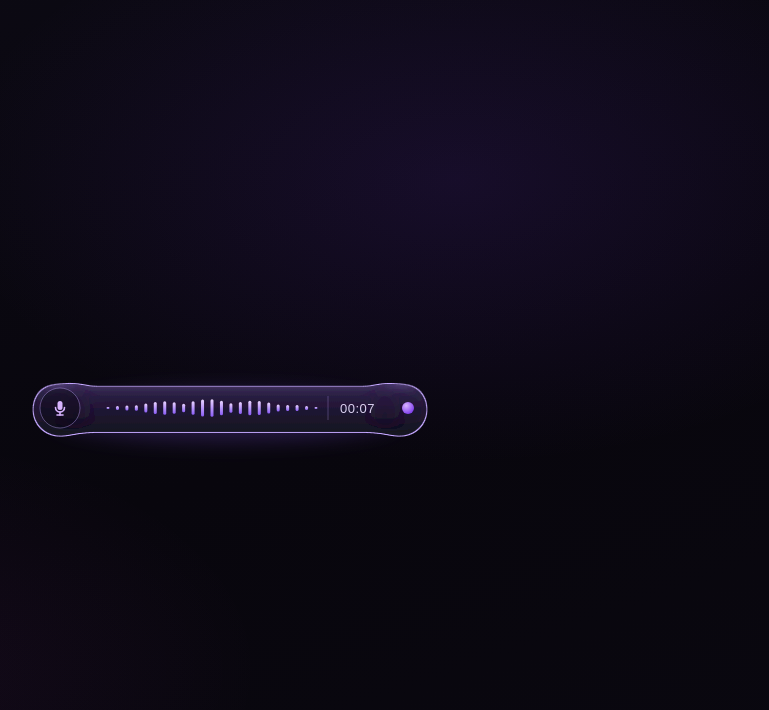
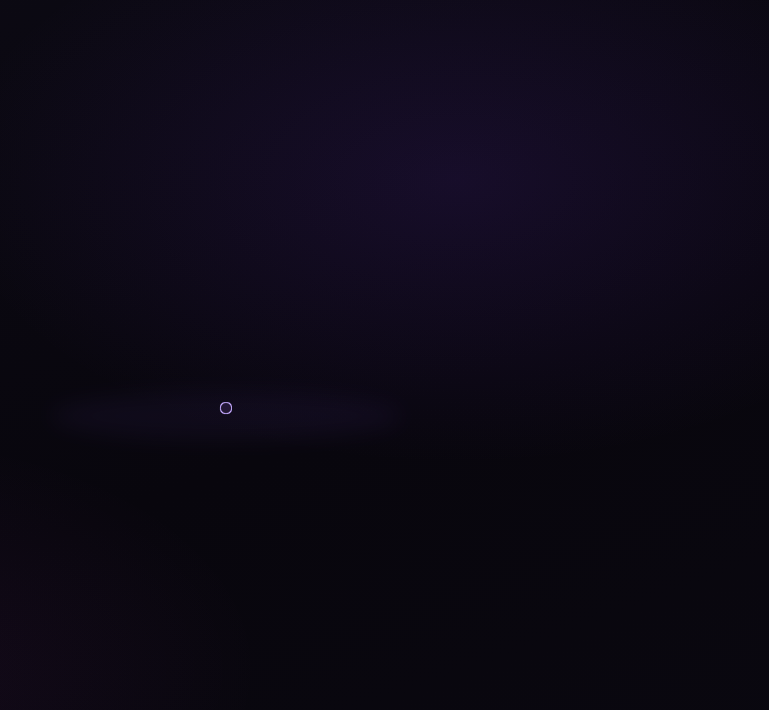
Before and after one commit to divibs/liquidvoice, a SvelteKit app: page / in a window 1280 px wide. Shown: the top 710 px of the page, without its empty margins (414-1183 px from the left). Built offline with nearby package versions, Linux system fonts and the light colour scheme.

Commit message:
ui: fix morph — true capsule at rest (no peanut), visible dot->stretch->settle timeline, slow breathing waveform; exact reverse on close

```diff
--- a/src/components/Capsule.svelte
+++ b/src/components/Capsule.svelte
@@ -15,70 +15,91 @@
     onCollapsed?: () => void;
   }>();
 
-  let p = $state(0); // morph progress 0..1
-  let t = $state(0); // animation clock
-  let notified = false;
+  // raw = linear morph position 0..1 (drives a single timeline, plays forward & back)
+  let raw = $state(0);
+  let lvl = $state(0); // mic level, smoothed
+  let wt = $state(0); // slow waveform clock
+  let pt = $state(0); // pulse clock (status dot / glow breathe)
+  let collapsed = false;
 
-  // single rAF loop: tween morph + advance clock (reads via untrack so it runs once)
+  const OPEN = 560; // ms dot -> capsule
+  const CLOSE = 440; // ms capsule -> dot
+
   $effect(() => {
     let raf = 0;
-    const loop = () => {
+    let last = performance.now();
+    const loop = (now: number) => {
+      const dt = Math.min(50, now - last);
+      last = now;
+
       const tgt = untrack(() => target);
-      p += (tgt - p) * 0.2;
-      if (Math.abs(tgt - p) < 0.008) {
-        p = tgt;
-        if (tgt === 0 && !notified) {
-          notified = true;
+      raw = tgt === 1 ? Math.min(1, raw + dt / OPEN) : Math.max(0, raw - dt / CLOSE);
+
+      const lv = untrack(() => level);
+      const md = untrack(() => mode);
+      const want = md === 'process' ? 0.05 : lv;
+      lvl += (want - lvl) * Math.min(1, dt * 0.012);
+
+      wt += dt * 0.0022; // gentle traveling wave
+      pt += dt * 0.004;
+
+      if (tgt === 0 && raw <= 0 && !collapsed) {
+        collapsed = true;
         untrack(() => onCollapsed)();
+      } else if (tgt === 1) {
+        collapsed = false;
       }
-      } else {
-        notified = false;
-      }
-      t += 0.05;
+
       raf = requestAnimationFrame(loop);
     };
     raf = requestAnimationFrame(loop);
     return () => cancelAnimationFrame(raf);
   });
 
-  const lerp = (a: number, b: number, x: number) => a + (b - a) * x;
   const clamp01 = (x: number) => (x < 0 ? 0 : x > 1 ? 1 : x);
   const smooth = (e0: number, e1: number, x: number) => {
     const u = clamp01((x - e0) / (e1 - e0));
     return u * u * (3 - 2 * u);
   };
+  const lerp = (a: number, b: number, x: number) => a + (b - a) * x;
 
-  // geometry from morph progress
-  const leftCx = $derived(lerp(210, 44, p));
-  const rightCx = $derived(lerp(210, 384, p));
-  const capR = $derived(lerp(7, 30, p));
-  const rectGrow = $derived(smooth(0.2, 0.8, p));
-  const rectH = $derived(lerp(0, 52, rectGrow));
-  const rectW = $derived(Math.max(0, rightCx - leftCx));
+  // staged sub-eases over the single timeline
+  const sep = smooth(0.14, 0.62, raw); // caps pull apart (the stretch)
+  const grow = smooth(0.0, 0.5, raw); // dot swells from the very first frame
+  const neck = smooth(0.12, 0.96, raw); // liquid neck fills -> true capsule at 1
 
-  const co = $derived(smooth(0.3, 0.92, p)); // content opacity
-  const cs = $derived(lerp(0.82, 1, smooth(0.4, 1, p))); // content settle scale
+  const CX = 210;
+  const capR = lerp(8, 26, grow);
+  const half = lerp(0, 170, sep);
+  const leftCx = CX - half;
+  const rightCx = CX + half;
+  const rectH = lerp(0, 52, neck); // == 2*capR at rest => perfect capsule, no peanut
+  const rectW = Math.max(0, rightCx - leftCx);
 
-  const effLevel = $derived(mode === 'process' ? 0.06 : level);
+  const co = smooth(0.34, 0.95, raw); // inner elements bloom in as glass forms
+
+  // damped settle wobble on the last beat (and reversed on close)
+  const sw = smooth(0.62, 1.0, raw);
+  const groupScale = 1 + Math.sin(sw * Math.PI) * 0.06 * (1 - sw);
+
   const rim = $derived(mode === 'error' ? '#fb7185' : '#c4a7ff');
-  const glow = $derived(mode === 'error' ? 'rgba(244,63,94,0.55)' : 'rgba(139,92,246,0.6)');
+  const glowCol = $derived(mode === 'error' ? 'rgba(244,63,94,0.55)' : 'rgba(139,92,246,0.6)');
   const glowOp = $derived(
-    clamp01((0.22 + effLevel * 0.5) * co + 0.05 * Math.sin(t * 1.3) + 0.05),
+    clamp01((0.2 + lvl * 0.5) * co + 0.04 * Math.sin(pt * 1.3) + 0.05),
   );
 
   const mm = $derived(String(Math.floor(elapsed / 60)).padStart(2, '0'));
   const ss = $derived(String(elapsed % 60).padStart(2, '0'));
 
-  // tapered waveform
+  // tapered spectrum: dots at the ends, tall in the middle, slow traveling motion
   const N = 23;
-  const x0 = 92;
-  const span = 208;
+  const X0 = 82;
+  const SPAN = 186;
   function bar(i: number) {
-    const e = Math.sin((Math.PI * i) / (N - 1)); // 0 at ends → dots, 1 mid
-    const live = 0.45 + 0.55 * Math.abs(Math.sin(t * 3 + i * 0.6));
-    const h = 2 + e * (4 + effLevel * 30) * live;
-    const x = x0 + (span * i) / (N - 1);
-    return { x, h };
+    const taper = Math.sin((Math.PI * i) / (N - 1));
+    const wave = 0.55 + 0.45 * Math.sin(wt + i * 0.55);
+    const h = 2 + taper * (3 + lvl * 26) * (0.6 + 0.4 * wave);
+    return { x: X0 + (SPAN * i) / (N - 1), h };
   }
 </script>
 
@@ -98,6 +119,7 @@
       <stop offset="100%" stop-color="#8b5cf6" />
     </linearGradient>
 
+    <!-- goo merge + extracted liquid rim -->
     <filter id="glassF" x="-20%" y="-55%" width="140%" height="210%">
       <feGaussianBlur in="SourceGraphic" stdDeviation="6" result="b" />
       <feColorMatrix in="b" values="1 0 0 0 0  0 1 0 0 0  0 0 1 0 0  0 0 0 22 -9" result="goo" />
@@ -121,23 +143,23 @@
   <ellipse
     cx="210"
     cy="40"
-    rx={lerp(16, 172, p)}
-    ry={lerp(5, 24, p)}
-    fill={glow}
+    rx={lerp(16, 176, raw)}
+    ry={lerp(5, 24, raw)}
+    fill={glowCol}
     opacity={glowOp}
     filter="url(#glowF)"
   />
 
-  <!-- liquid glass body (dot -> peanut -> pill) -->
+  <!-- whole body settles as one liquid mass -->
+  <g transform="translate(210 32) scale({groupScale}) translate(-210 -32)">
     <g filter="url(#glassF)">
       <circle cx={leftCx} cy={32} r={capR} fill="url(#glass)" />
       <rect x={leftCx} y={32 - rectH / 2} width={rectW} height={rectH} rx={rectH / 2} fill="url(#glass)" />
       <circle cx={rightCx} cy={32} r={capR} fill="url(#glass)" />
     </g>
 
-  <!-- contents bloom in as the pill settles -->
-  <g opacity={co} transform="translate(210 32) scale({cs}) translate(-210 -32)">
-    <!-- mic well -->
+    <!-- contents bloom in once the glass has a shape -->
+    <g opacity={co}>
       <circle cx={leftCx} cy={32} r={20} fill="rgba(10,7,18,0.45)" stroke={rim} stroke-opacity="0.4" stroke-width="1" />
       <g transform="translate({leftCx - 9} 23)" stroke="#d8b4fe" fill="none" stroke-width="1.6" stroke-linecap="round">
         <rect x="6.5" y="2" width="5" height="9" rx="2.5" fill="#d8b4fe" stroke="none" />
@@ -146,16 +168,14 @@
         <line x1="6" y1="16" x2="12" y2="16" />
       </g>
 
-    <!-- tapered waveform -->
       {#each Array(N) as _, i}
         {@const b = bar(i)}
         <rect x={b.x - 1.5} y={32 - b.h / 2} width="3" height={b.h} rx="1.5" fill="url(#barG)" />
       {/each}
 
-    <!-- divider + timer -->
-    <line x1="312" y1="20" x2="312" y2="44" stroke={rim} stroke-opacity="0.3" stroke-width="1" />
+      <line x1="288" y1="20" x2="288" y2="44" stroke={rim} stroke-opacity="0.3" stroke-width="1" />
       <text
-      x="324"
+        x="300"
         y="37"
         fill="rgba(233,224,255,0.92)"
         font-family="'Space Grotesk Variable', sans-serif"
@@ -163,12 +183,12 @@
         letter-spacing="0.5"
       >{mm}:{ss}</text>
 
-    <!-- status dot -->
-    <circle cx="392" cy="32" r={mode === 'process' ? 6 + Math.sin(t * 6) * 1.4 : 6} fill="url(#dotG)">
+      <circle cx={rightCx} cy={32} r={mode === 'process' ? 6 + Math.sin(pt * 6) * 1.4 : 6} fill="url(#dotG)">
         {#if mode === 'process'}
           <animate attributeName="opacity" values="1;0.4;1" dur="0.9s" repeatCount="indefinite" />
         {/if}
       </circle>
+    </g>
   </g>
 </svg>
 
--- a/src/routes/+page.svelte
+++ b/src/routes/+page.svelte
@@ -117,7 +117,7 @@
     height: 100vh;
     gap: 6px;
     opacity: 0;
-    transition: opacity 0.2s ease;
+    transition: opacity 0.12s ease;
   }
 
   .stage.visible {
```
Lines whose indentation alone changed are shown as unchanged.
